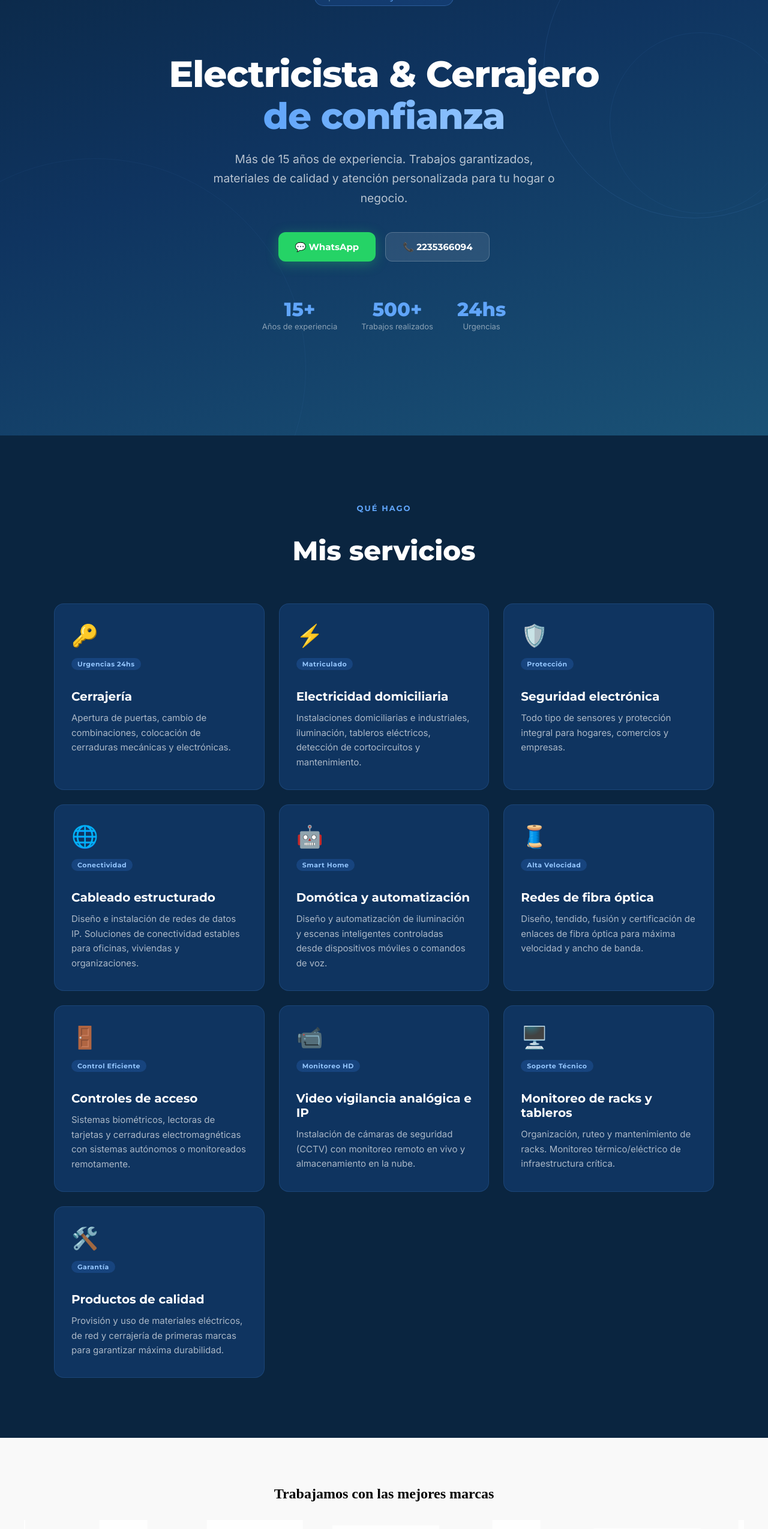
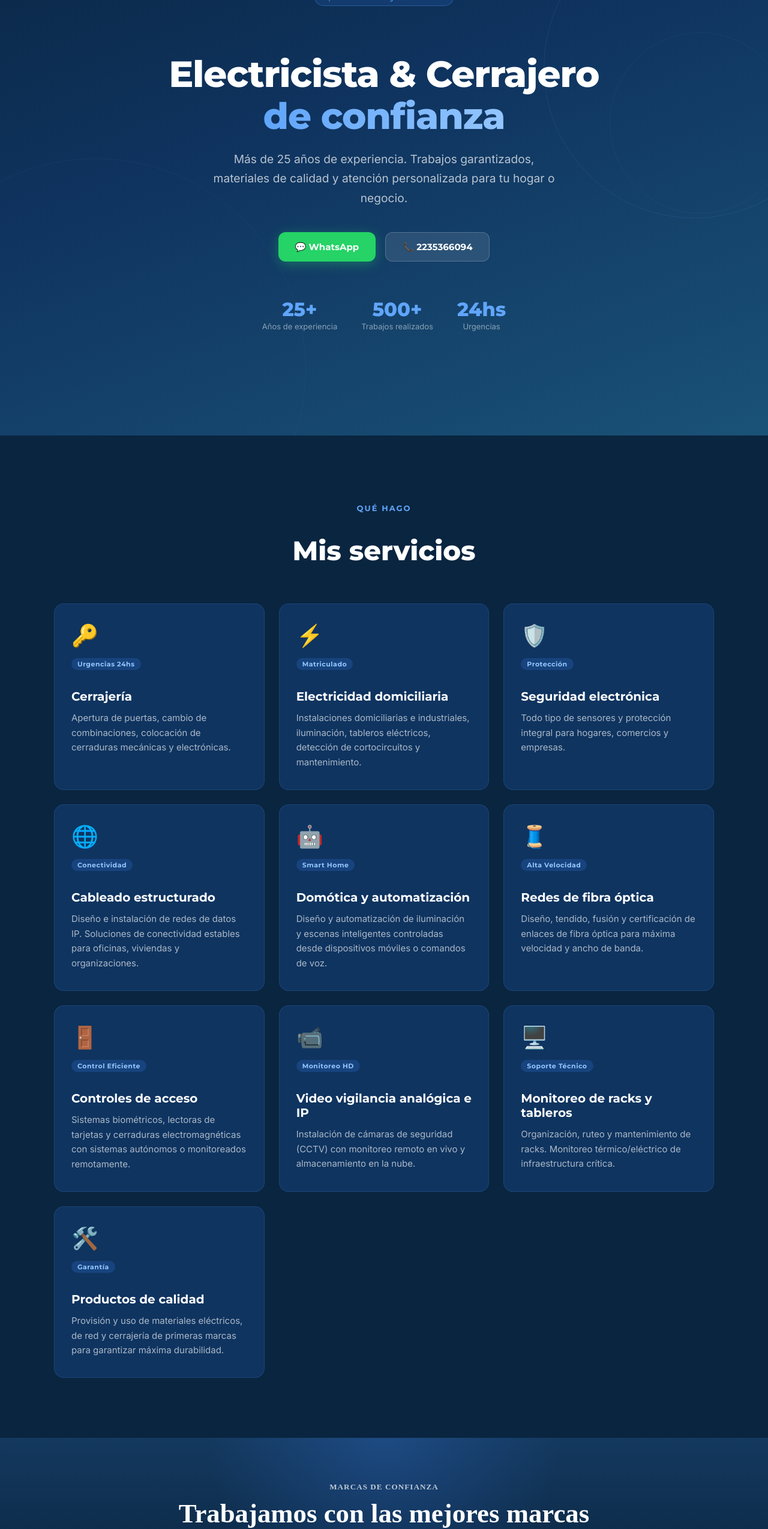
Before and after one commit to jopiatomas/pablojopia-electricista, a React (Vite) app: page / in a window 1280 px wide. Shown: the part 234-2783 px from the top of the page at 60% size. Built offline with nearby package versions, Linux system fonts and the light colour scheme.

Commit message:
feat: change colors in carrousel

```diff
--- a/src/App.jsx
+++ b/src/App.jsx
@@ -271,7 +271,7 @@ function Hero() {
             margin: "0 auto 40px",
           }}
         >
-          Más de 15 años de experiencia. Trabajos garantizados, materiales de
+          Más de 25 años de experiencia. Trabajos garantizados, materiales de
           calidad y atención personalizada para tu hogar o negocio.
         </p>
 
@@ -354,7 +354,7 @@ function Hero() {
           }}
         >
           {[
-            { value: "15+", label: "Años de experiencia" },
+            { value: "25+", label: "Años de experiencia" },
             { value: "500+", label: "Trabajos realizados" },
             { value: "24hs", label: "Urgencias" },
           ].map((stat) => (
--- a/src/components/carousel/carousel.css
+++ b/src/components/carousel/carousel.css
@@ -1,13 +1,47 @@
 .logo-section {
-    padding: 60px 0;
+    padding: 72px 0;
     text-align: center;
-    background-color: #f9f9f9;
+    background:
+        radial-gradient(circle at top, rgba(59, 130, 246, 0.24), transparent 38%),
+        linear-gradient(180deg, #14395f 0%, #0a2540 58%, #12385d 100%);
 }
 
 .container {
     max-width: 1200px;
     margin: 0 auto;
     overflow: hidden;
+    padding: 0 24px;
+}
+
+.logo-copy {
+    max-width: 720px;
+    margin: 0 auto 32px;
+}
+
+.logo-eyebrow {
+    display: inline-block;
+    margin-bottom: 12px;
+    font-size: 0.82rem;
+    font-weight: 700;
+    letter-spacing: 0.08em;
+    text-transform: uppercase;
+    color: rgba(255, 255, 255, 0.72);
+}
+
+.logo-title {
+    margin: 0;
+    font-size: clamp(2rem, 4vw, 2.8rem);
+    font-weight: 800;
+    line-height: 1.1;
+    color: #ffffff;
+}
+
+.logo-description {
+    margin: 14px auto 0;
+    max-width: 620px;
+    font-size: 1rem;
+    line-height: 1.7;
+    color: rgba(255, 255, 255, 0.82);
 }
 
 .logo-slider {
@@ -17,6 +51,28 @@
     display: grid;
     place-items: center;
     overflow: hidden;
+    padding: 22px 0;
+}
+
+.logo-slider::before,
+.logo-slider::after {
+    content: "";
+    position: absolute;
+    top: 0;
+    z-index: 2;
+    width: 120px;
+    height: 100%;
+    pointer-events: none;
+}
+
+.logo-slider::before {
+    left: 0;
+    background: linear-gradient(90deg, #0f2f4e 0%, rgba(15, 47, 78, 0) 100%);
+}
+
+.logo-slider::after {
+    right: 0;
+    background: linear-gradient(270deg, #0f2f4e 0%, rgba(15, 47, 78, 0) 100%);
 }
 
 .logo-track {
@@ -41,16 +97,38 @@
     align-items: center;
     justify-content: center;
     margin: 0 20px;
+    border: 1px solid rgba(255, 255, 255, 0.12);
+    border-radius: 8px;
+    background: rgba(255, 255, 255, 0.96);
+    box-shadow: 0 18px 35px rgba(2, 12, 27, 0.22);
 }
 
 .logo-slide img {
     max-width: 100%;
     max-height: 80%;
     object-fit: contain;
-    opacity: 0.8;
-    transition: opacity 0.3s;
+    opacity: 0.82;
+    filter: grayscale(0.08);
+    transition: opacity 0.3s ease, transform 0.3s ease;
 }
 
 .logo-slide img:hover {
     opacity: 1;
+    transform: scale(1.03);
 }
+
+@media (max-width: 640px) {
+    .logo-section {
+        padding: 56px 0;
+    }
+
+    .logo-slider::before,
+    .logo-slider::after {
+        width: 56px;
+    }
+
+    .logo-slide {
+        width: 170px;
+        margin: 0 14px;
+    }
+}
--- a/src/components/carousel/carousel.jsx
+++ b/src/components/carousel/carousel.jsx
@@ -32,7 +32,14 @@ export default function LogoCarousel() {
   return (
     <section className="logo-section">
       <div className="container">
-        <h2>Trabajamos con las mejores marcas</h2>
+        <div className="logo-copy">
+          <span className="logo-eyebrow">Marcas de confianza</span>
+          <h2 className="logo-title">Trabajamos con las mejores marcas</h2>
+          <p className="logo-description">
+            Productos seleccionados por calidad, respaldo y rendimiento para
+            cada instalacion.
+          </p>
+        </div>
 
         <div className="logo-slider">
           <div className="logo-track">
```
